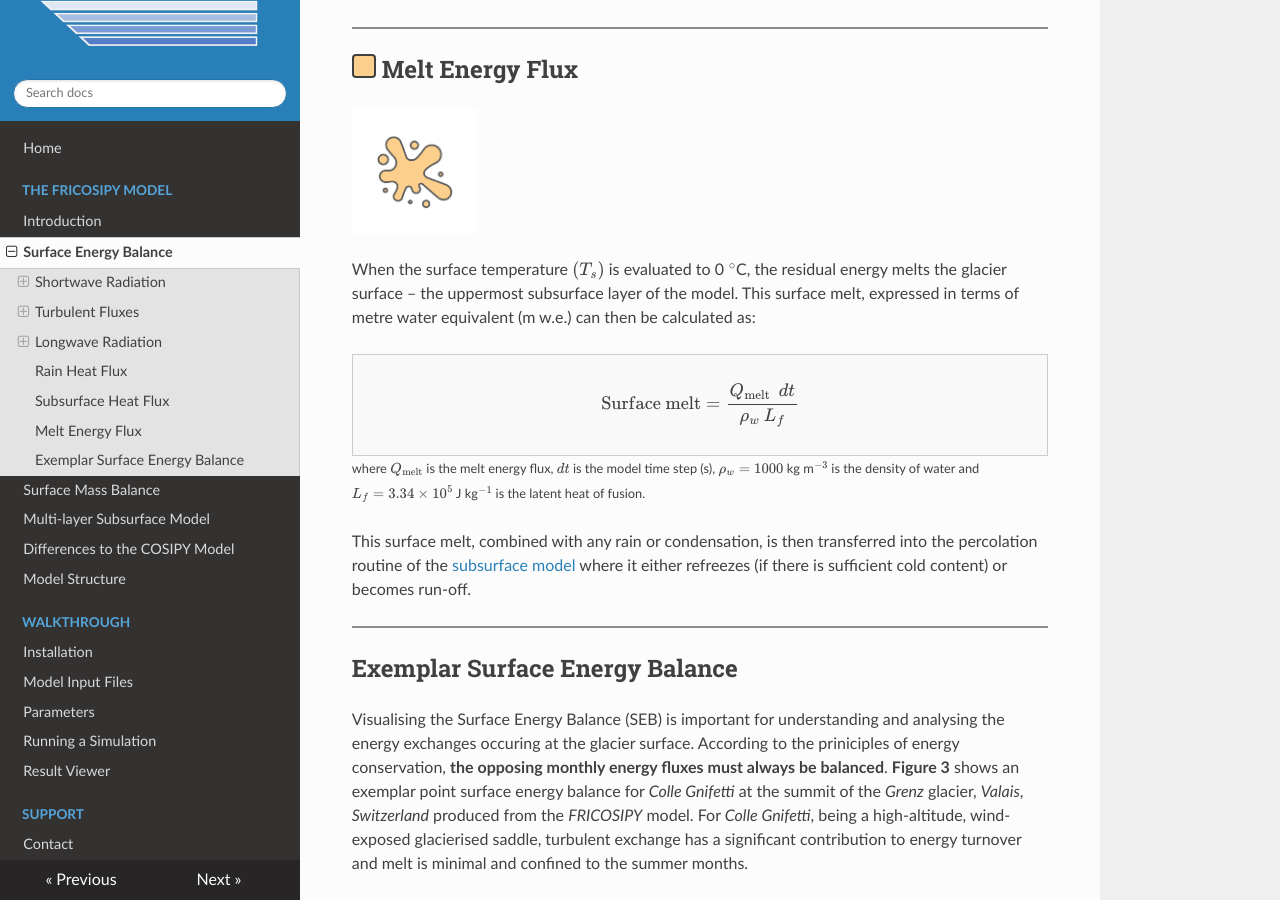
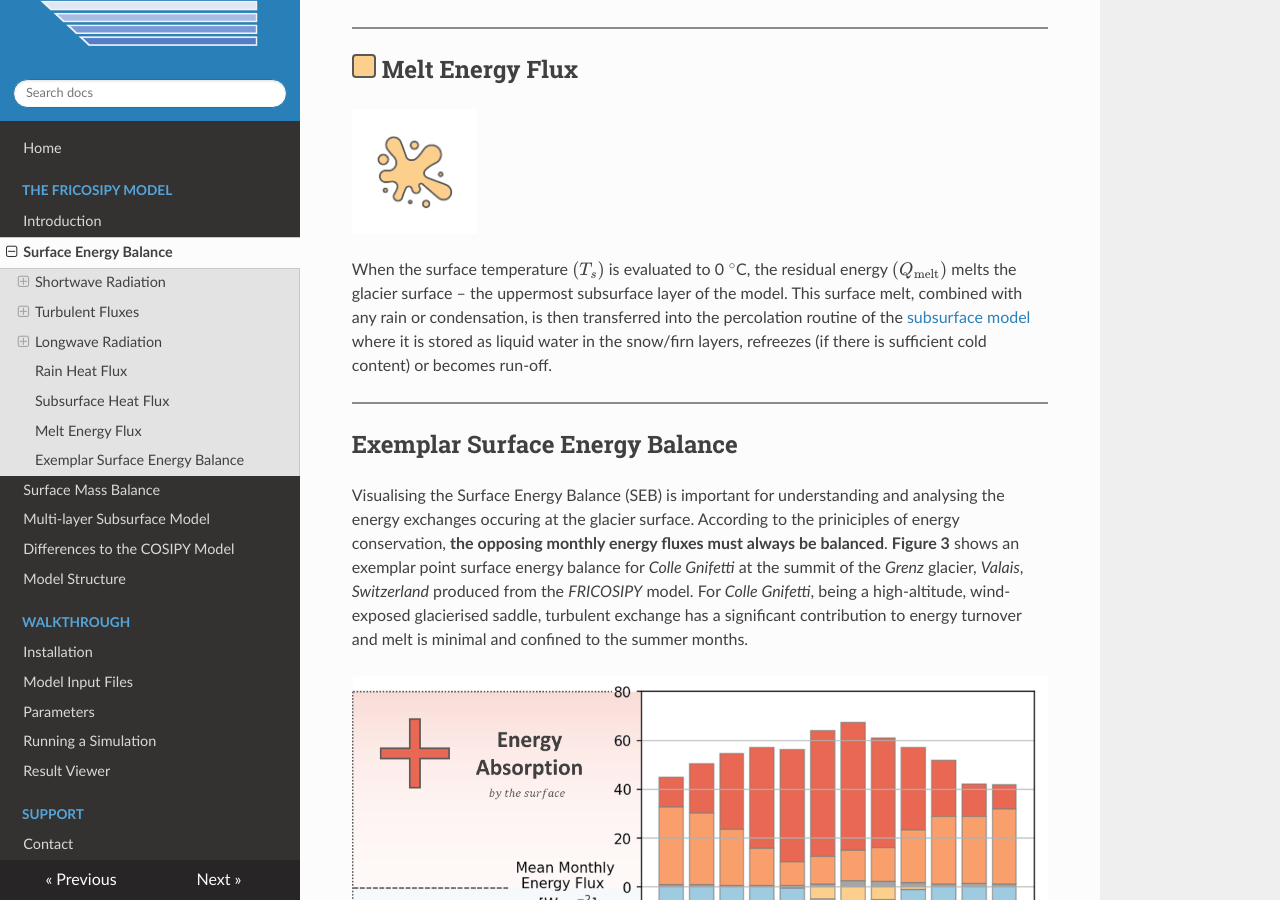
Before and after one commit to MarcusGastaldello/FRICOSIPY, an MkDocs documentation site: the page built from docs/surface_energy_balance.md, in a window 1280 px wide and 900 px high, scrolled down 6685 px. Built offline with MkDocs 1.6.1, drawn with Linux system fonts in a browser that asks for light colours.

Commit message:
Update section headers to improve styling

```diff
--- a/docs/surface_energy_balance.md
+++ b/docs/surface_energy_balance.md
@@ -42,7 +42,7 @@
 
 <hr style="height:2px; background-color:#8b8b8b; border:none;" />
 
-## <span style="display: inline-block; width: 1em; height: 1em;background-color: #E86853; border: 2px solid #404040; border-radius: 4px; "></span> Shortwave Radiation
+## <span style="display: inline-block; width: 1em; height: 1em;background-color: #E86853; border: 2px solid #595959; border-radius: 4px; "></span> Shortwave Radiation
 
 ![Alt text](icons/Shortwave.png){width="125px" align=left}
 
@@ -157,7 +157,7 @@
 
 <hr style="height:1px; background-color:#8b8b8b; border:none;" />
 
-### <span style="display: inline-block; width: 1em; height: 1em;background-color: #F99F6C; border: 2px solid #404040; border-radius: 4px; "></span> Sensible Heat Flux
+### <span style="display: inline-block; width: 1em; height: 1em;background-color: #F99F6C; border: 2px solid #595959; border-radius: 4px; "></span> Sensible Heat Flux
 
 ![Alt text](icons/Sensible.png){width="125px" align=left}
 
@@ -307,7 +307,7 @@
 
 <hr style="height:2px; background-color:#8b8b8b; border:none;" />
 
-## <span style="display: inline-block; width: 1em; height: 1em;background-color: #74A0CB; border: 2px solid #404040; border-radius: 4px; "></span> Longwave Radiation
+## <span style="display: inline-block; width: 1em; height: 1em;background-color: #74A0CB; border: 2px solid #595959; border-radius: 4px; "></span> Longwave Radiation
 
 ![Alt text](icons/Longwave.png){width="125px" align=left}
 
@@ -346,7 +346,7 @@
 
 <hr style="height:2px; background-color:#8b8b8b; border:none;" />
 
-## <span style="display: inline-block; width: 1em; height: 1em;background-color: #ACA9D0; border: 2px solid #404040; border-radius: 4px; "></span> Rain Heat Flux
+## <span style="display: inline-block; width: 1em; height: 1em;background-color: #ACA9D0; border: 2px solid #595959; border-radius: 4px; "></span> Rain Heat Flux
 
 ![Alt text](icons/Rain.png){width="125px" align=left}
 
@@ -368,7 +368,7 @@
 
 <hr style="height:2px; background-color:#8b8b8b; border:none;" />
 
-## <span style="display: inline-block; width: 1em; height: 1em;background-color: #A6A6A6; border: 2px solid #404040; border-radius: 4px; "></span> Subsurface Heat Flux
+## <span style="display: inline-block; width: 1em; height: 1em;background-color: #A6A6A6; border: 2px solid #595959; border-radius: 4px; "></span> Subsurface Heat Flux
 
 The subsurface heat conduction flux (otherwise known as the ground heat flux) is determined based on the near surface temperature gradient $(\frac{\delta T}{\delta z})$:
 
@@ -381,22 +381,13 @@
 
 <hr style="height:2px; background-color:#8b8b8b; border:none;" />
 
-## <span style="display: inline-block; width: 1em; height: 1em;background-color: #FDCF8C; border: 2px solid #404040; border-radius: 4px; "></span> Melt Energy Flux
+## <span style="display: inline-block; width: 1em; height: 1em;background-color: #FDCF8C; border: 2px solid #595959; border-radius: 4px; "></span> Melt Energy Flux
 
 ![Alt text](icons/Melt.png){width="125px" align=left}
 
 <br style="clear: both;" />
 
-When the surface temperature $(T_s)$ is evaluated to 0 $^\circ$C, the residual energy melts the glacier surface – the uppermost subsurface layer of the model. This surface melt, expressed in terms of metre water equivalent (m w.e.) can then be calculated as:
-
-<div style="border:1px solid #ccc; padding:10px; background:#f9f9f9; max-width:100%; overflow-x:auto;">
-$$
-\text{Surface melt} = \frac{Q_{\text{melt}} \:\: dt}{\rho_{w} \: L_{f}}
-$$
-</div>
-<small>where $Q_{\text{melt}}$  is the melt energy flux, $dt$ is the model time step (s), $\rho_{w} = 1000$ kg m$^{-3}$ is the density of water and $L_{f} = 3.34 \times 10^{5}$ J kg$^{-1}$ is the latent heat of fusion.</small>
-
-This surface melt, combined with any rain or condensation, is then transferred into the percolation routine of the [subsurface model](subsurface_model.md) where it either refreezes (if there is sufficient cold content) or becomes run-off.
+When the surface temperature $(T_s)$ is evaluated to 0 $^\circ$C, the residual energy $(Q_{\text{melt}})$ melts the glacier surface – the uppermost subsurface layer of the model. This surface melt, combined with any rain or condensation, is then transferred into the percolation routine of the [subsurface model](subsurface_model.md) where it is stored as liquid water in the snow/firn layers, refreezes (if there is sufficient cold content) or becomes run-off.
 
 <hr style="height:2px; background-color:#8b8b8b; border:none;" />
 
```
